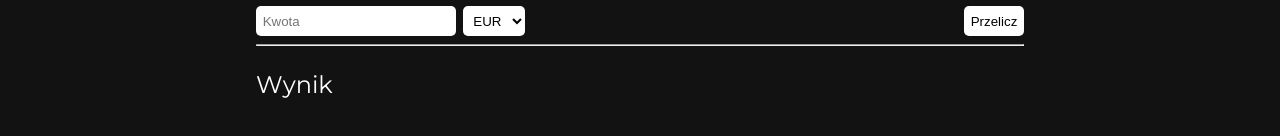
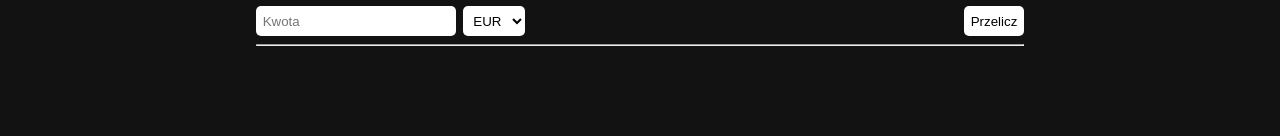
Before and after one commit to kornel-odoj/CurrenSee, a plain HTML site: page index.html in a window 1280 px wide. Shown: the part 176-312 px from the top of the page. Drawn offline with Linux system fonts and the light colour scheme; a web font is replaced by a local one.

Commit message:
Remove placeholder text from paragraph

```diff
--- a/index.html
+++ b/index.html
@@ -30,7 +30,7 @@
             </form>
             <hr>
             <div class="result-wrapper">
-                <p class="result">Wynik</p>
+                <p class="result"></p>
             </div>
     </div>
     <script src="./js/main.js"></script>
```
